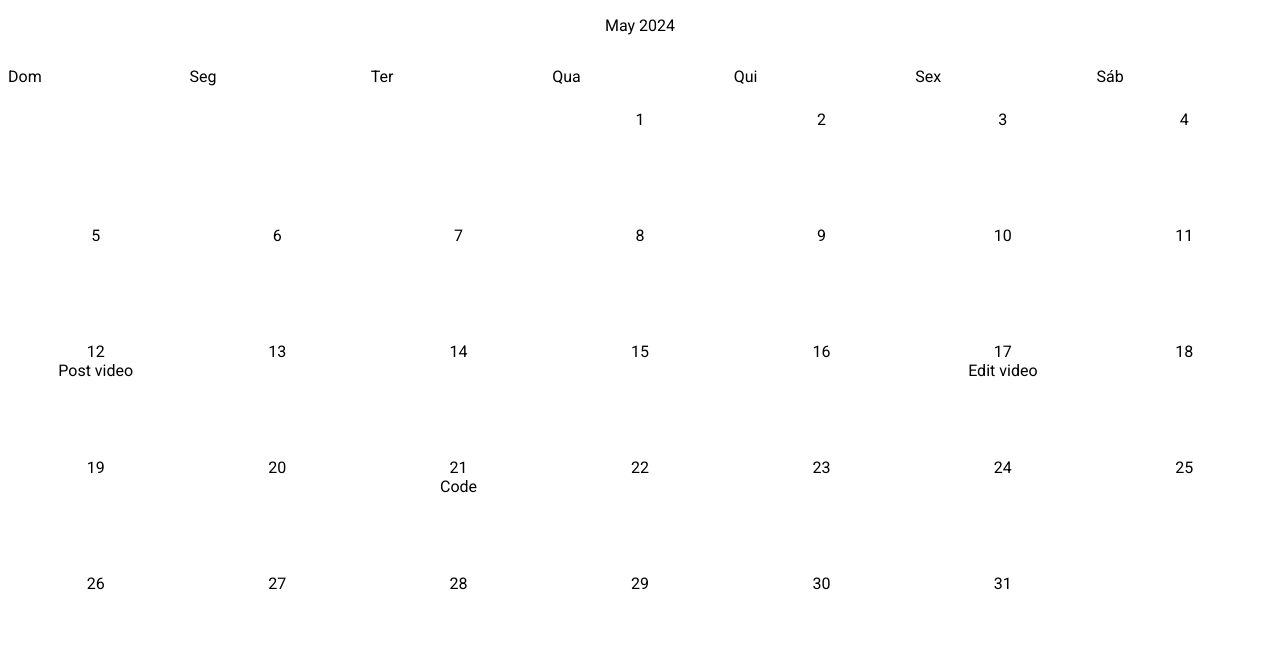
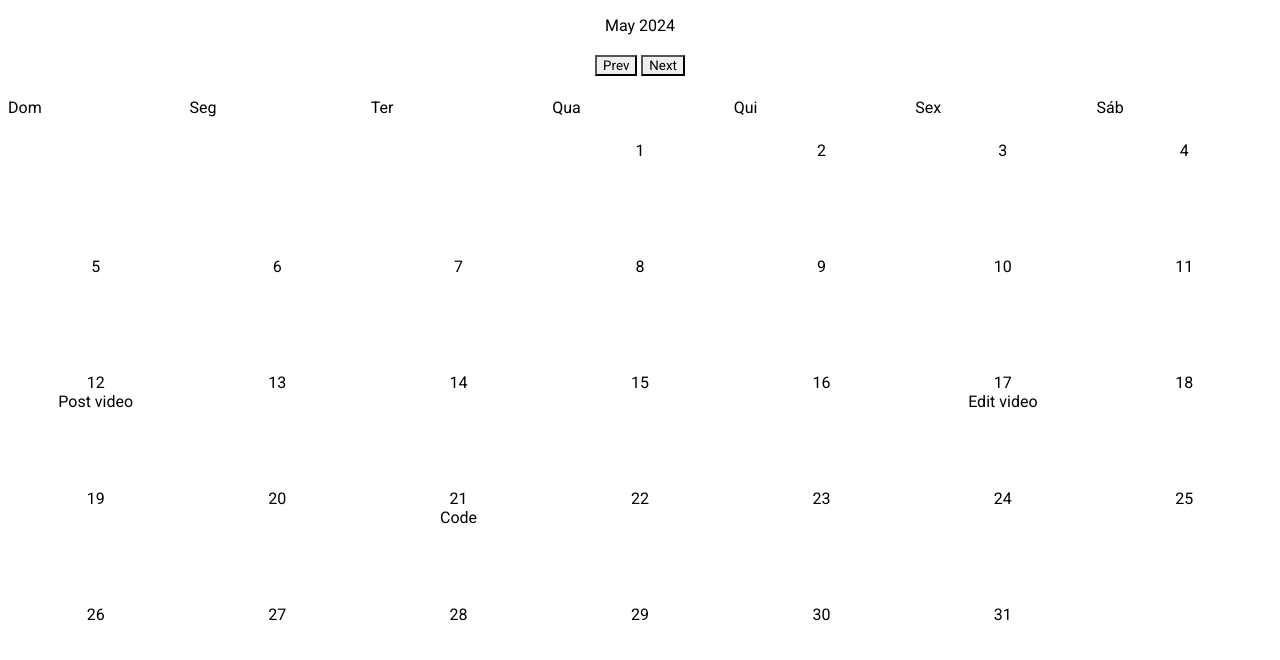
Before and after one commit to rojasmart/event-calendar, a React (Vite) app: page / in a window 1280 px wide. Shown: the top 660 px of the page. Built offline with nearby package versions, Linux system fonts and the light colour scheme; the HTML template or start-up script is replaced by a standard one.

Commit message:
--add btn to select month

```diff
--- a/src/EventCalendar.jsx
+++ b/src/EventCalendar.jsx
@@ -1,8 +1,6 @@
 import { useState } from "react";
 
 import PropTypes from "prop-types";
-
-import { addDays, subDays } from "date-fns";
 
 import {
   eachDayOfInterval,
@@ -11,11 +9,21 @@ import {
   getDay,
   isToday,
   startOfMonth,
+  addDays,
+  subDays,
 } from "date-fns";
 
 import { useMemo } from "react";
 
-import { Container, Text, Grid, Box } from "@chakra-ui/react";
+import {
+  Container,
+  Text,
+  Grid,
+  Box,
+  ButtonGroup,
+  Button,
+  Flex,
+} from "@chakra-ui/react";
 
 const WEEKDAYS = ["Dom", "Seg", "Ter", "Qua", "Qui", "Sex", "Sáb"];
 
@@ -60,14 +68,20 @@ const EventCalendar = () => {
   }, [events]);
 
   return (
-    <Container maxW="100%">
-      <div className="mb-4">
-        <Text fontSize={"xl"} textAlign={"center"}>
+    <Container maxW="100%" mt={6}>
+      <Container>
+        <Text fontSize={"3xl"} textAlign={"center"}>
           {format(currentDate, "MMMM yyyy")}
         </Text>
-      </div>
+        <Flex justifyContent="center" mt={4}>
+          <ButtonGroup mt={4} spacing={4}>
+            <Button onClick={() => console.log("Previous month")}>Prev</Button>
+            <Button onClick={() => console.log("Next month")}>Next</Button>
+          </ButtonGroup>
+        </Flex>
+      </Container>
 
-      <Grid templateColumns="repeat(7, 1fr)" gap={6}>
+      <Grid mt={6} templateColumns="repeat(7, 1fr)" gap={6}>
         {WEEKDAYS.map((day) => {
           return <Text key={day}>{day}</Text>;
         })}
```
